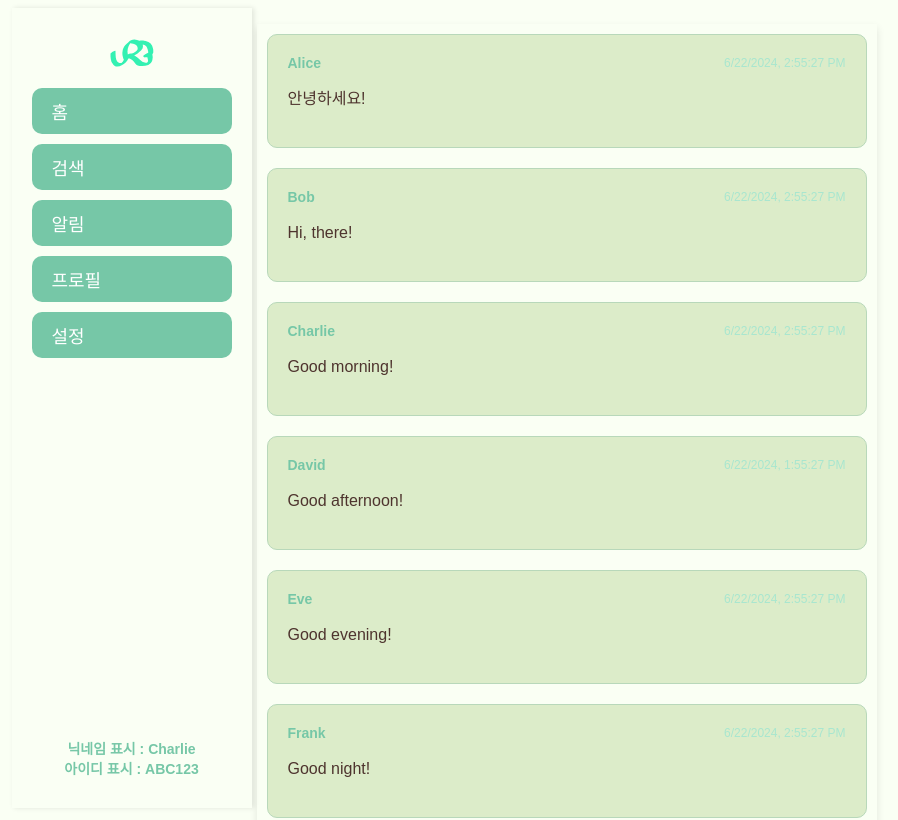
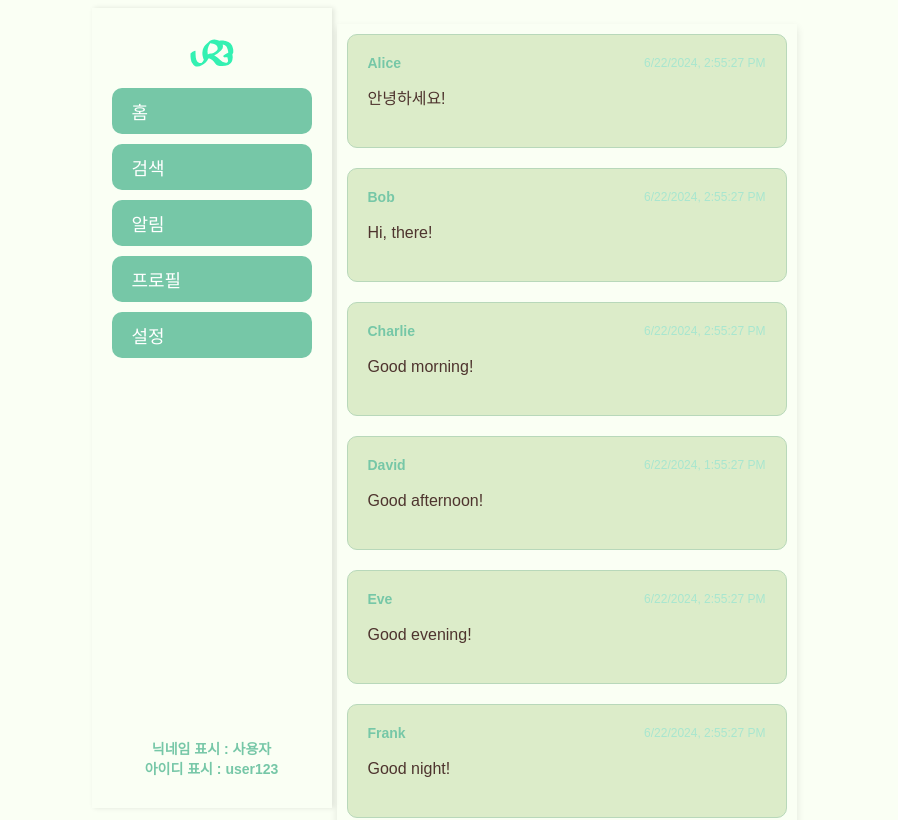
Before and after one commit to R3pic/r3_website_front, a React (Vite) app: page /home in a window 1280 px wide. Shown: the top 820 px of the page, without its empty margins (196-1094 px from the left). Built offline with nearby package versions, Linux system fonts and the light colour scheme; the HTML template or start-up script is replaced by a standard one.

Commit message:
feat : 사이드바를 Layout화, 라우팅 베이스 추가

```diff
--- a/src/App.tsx
+++ b/src/App.tsx
@@ -1,21 +1,27 @@
 import React from 'react';
-import { BrowserRouter, Routes, Route, Navigate } from 'react-router-dom';
-
-import LoginPage from './pages/LoginPage';
-import MainPage from './pages/MainPage';
-import RegisterPage from './pages/RegisterPage';
+import { BrowserRouter as Router, Routes, Route, Navigate } from 'react-router-dom';
+import Layout from './components/Layout.tsx';
+import Home from './pages/Home.tsx';
+import Search from './pages/Search.tsx';
+import Notifications from './pages/Notifications.tsx';
+import Profile from './pages/Profile.tsx';
+import Settings from './pages/Settings.tsx';
 
 const App: React.FC = () => {
-  return (
-    <BrowserRouter>
-      <Routes>
-        <Route path="/" element={<Navigate to="/home" replace />} />
-        <Route path="/home" element={<MainPage />} />
-        <Route path="/login" element={<LoginPage />} />
-        <Route path="/signup" element={<RegisterPage />} />
-      </Routes>
-    </BrowserRouter>
-  );
+    return (
+        <Router>
+            <Routes>
+                <Route path="/" element={<Layout />}>
+                    <Route index element={<Navigate to="/home" />} />
+                    <Route path="home" element={<Home />} />
+                    <Route path="search" element={<Search />} />
+                    <Route path="notifications" element={<Notifications />} />
+                    <Route path="profile" element={<Profile />} />
+                    <Route path="settings" element={<Settings />} />
+                </Route>
+            </Routes>
+        </Router>
+    );
 }
 
 export default App;
--- /dev/null
+++ b/src/components/Layout.tsx
@@ -0,0 +1,19 @@
+import React from 'react';
+import SideBar from '../components/SideBar.tsx';
+import '../style/pages/Layout.css';
+import { Outlet } from 'react-router-dom';
+
+const Layout: React.FC = () => {
+    return (
+        <div className="main-page">
+            <div className="wrapper">
+                <SideBar />
+                <div className="content">
+                    <Outlet />
+                </div>
+            </div>
+        </div>
+    );
+}
+
+export default Layout;
--- a/src/components/SideBar.tsx
+++ b/src/components/SideBar.tsx
@@ -1,14 +1,19 @@
 import React, { useState, useEffect } from 'react';
 import { useNavigate } from 'react-router-dom';
 import '../style/components/SideBar.css';
+import { UserDTO } from '../model/UserDTO';
 
 const SideBar: React.FC = () => {
     const navigate = useNavigate();
-    const [user, setUser] = useState({ name: 'Charlie', id: "ABC123" }); // 임시 사용자 정보
+
+    const [user, setUser] = useState<UserDTO>({ id: '', name: '', introduction: '' });
 
     useEffect(() => {
         // TODO: 나중에 백엔드와 연결하여 사용자 정보를 가져올 수 있도록 합니다.
         // 예: setUser(fetchUserDataFromBackend());
+
+        // 초기 사용자 정보 설정
+        setUser({ id: 'user123', name: '사용자', introduction: '안녕하세요!' });
     }, []);
 
     return (
@@ -22,7 +27,6 @@ const SideBar: React.FC = () => {
 
             <div className="side-bar-footer">
                 <strong>닉네임 표시 : {user.name} <br/>아이디 표시 : {user.id}</strong>
-
             </div>
         </div>
     );
--- /dev/null
+++ b/src/pages/Home.tsx
@@ -0,0 +1,12 @@
+import React from "react";
+import PostList from "../components/PostList.tsx";
+
+const Home: React.FC = () => {
+    return (
+        <div>
+            <PostList />
+        </div>
+    );
+}
+
+export default Home;
--- a/src/pages/MainPage.tsx
+++ /dev/null
@@ -1,17 +0,0 @@
-import React from "react";
-import SideBar from "../components/SideBar.tsx";
-import PostList from "../components/PostList.tsx";
-import "../style/pages/MainPage.css";
-
-const MainPage: React.FC = () => {
-    return (
-        <div className="main-page">
-            <div className="wrapper">
-                <SideBar />
-                <PostList />
-            </div>
-        </div>
-    );
-}
-
-export default MainPage;
--- /dev/null
+++ b/src/pages/Notifications.tsx
@@ -0,0 +1,11 @@
+import React from "react";
+
+const Notifications: React.FC = () => {
+    return (
+        <div>
+            <h1>알림 페이지</h1>
+        </div>
+    );
+}
+
+export default Notifications;
--- /dev/null
+++ b/src/pages/Profile.tsx
@@ -0,0 +1,11 @@
+import React from "react";
+
+const Profile: React.FC = () => {
+    return (
+        <div>
+            <h1>프로필 페이지</h1>
+        </div>
+    );
+}
+
+export default Profile;
--- /dev/null
+++ b/src/pages/Search.tsx
@@ -0,0 +1,11 @@
+import React from "react";
+
+const Search: React.FC = () => {
+    return (
+        <div>
+            <h1>검색 페이지</h1>
+        </div>
+    );
+}
+
+export default Search;
--- /dev/null
+++ b/src/pages/Settings.tsx
@@ -0,0 +1,11 @@
+import React from "react";
+
+const Settings: React.FC = () => {
+    return (
+        <div>
+            <h1>설정 페이지</h1>
+        </div>
+    );
+}
+
+export default Settings;
--- a/src/style/components/PostList.css
+++ b/src/style/components/PostList.css
@@ -1,7 +1,7 @@
 .post-list {
-    width: 600px;
+    width: 55vh;
     font-family: 'Arial', sans-serif;
-    background-color: #FAFFF4; /* 부드러운 메론색 배경 */
+    background-color: #FAFFF4;
     padding: 10px;
     box-shadow: 0 4px 8px rgba(0, 0, 0, 0.1);
 
@@ -9,7 +9,7 @@
 
 h1 {
     text-align: center;
-    color: #A8E6CF; /* 파스텔 메론색 텍스트 */
+    color: #A8E6CF;
     font-size: 24px;
     margin-bottom: 20px;
 }
@@ -20,8 +20,8 @@ ul {
 }
 
 .post-item {
-    background-color: #DCECC9; /* 밝은 메론색 배경 */
-    border: 1px solid #B8D8BA; /* 부드러운 테두리 색상 */
+    background-color: #DCECC9;
+    border: 1px solid #B8D8BA;
     border-radius: 10px;
     padding: 20px;
     margin-bottom: 20px;
@@ -38,13 +38,13 @@ ul {
     justify-content: space-between;
     align-items: center;
     font-size: 14px;
-    color: #76C7A7; /* 어두운 메론색 텍스트 */
+    color: #76C7A7;
     margin-bottom: 10px;
 }
 
 .post-date {
     font-size: 12px;
-    color: #A8E6CF; /* 파스텔 메론색 날짜 */
+    color: #A8E6CF;
 }
 
 .post-content {
```
Also changed, not shown: src/style/pages/Layout.css (renamed from src/style/pages/MainPage.css).
